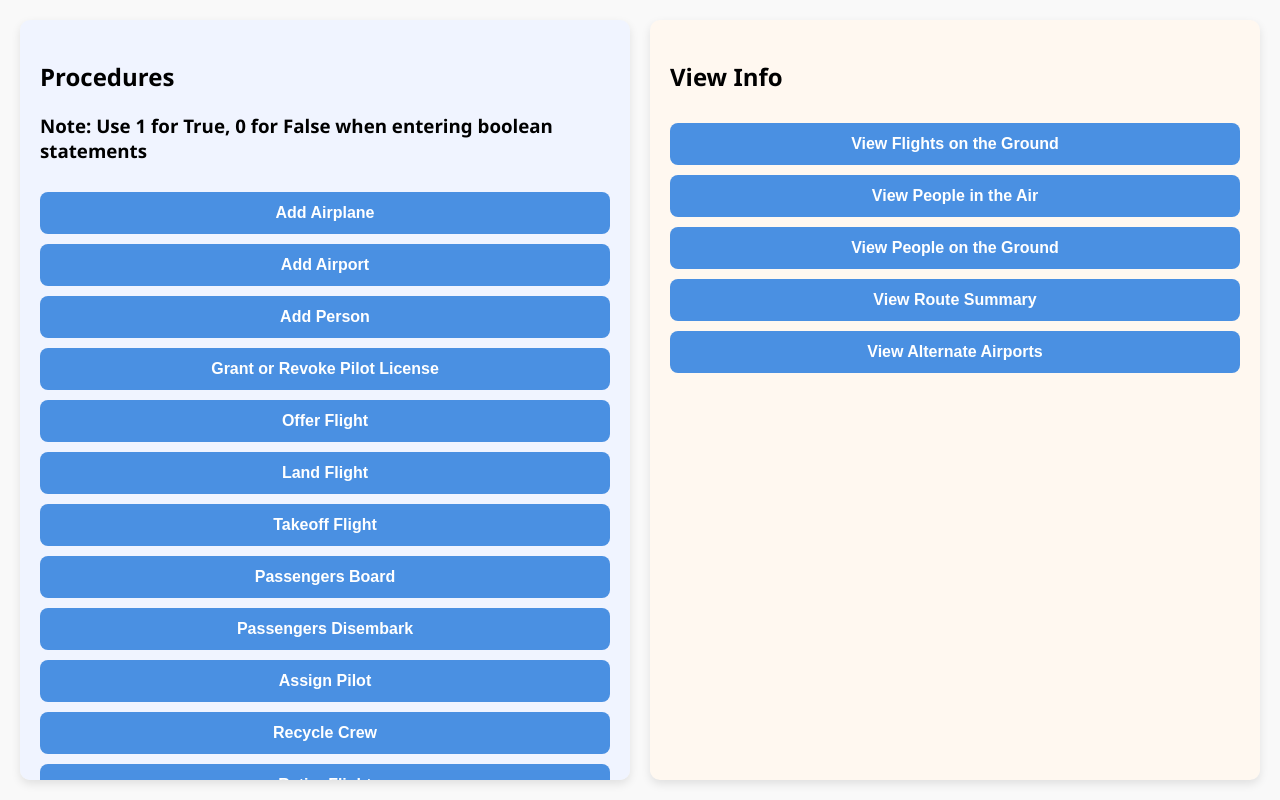
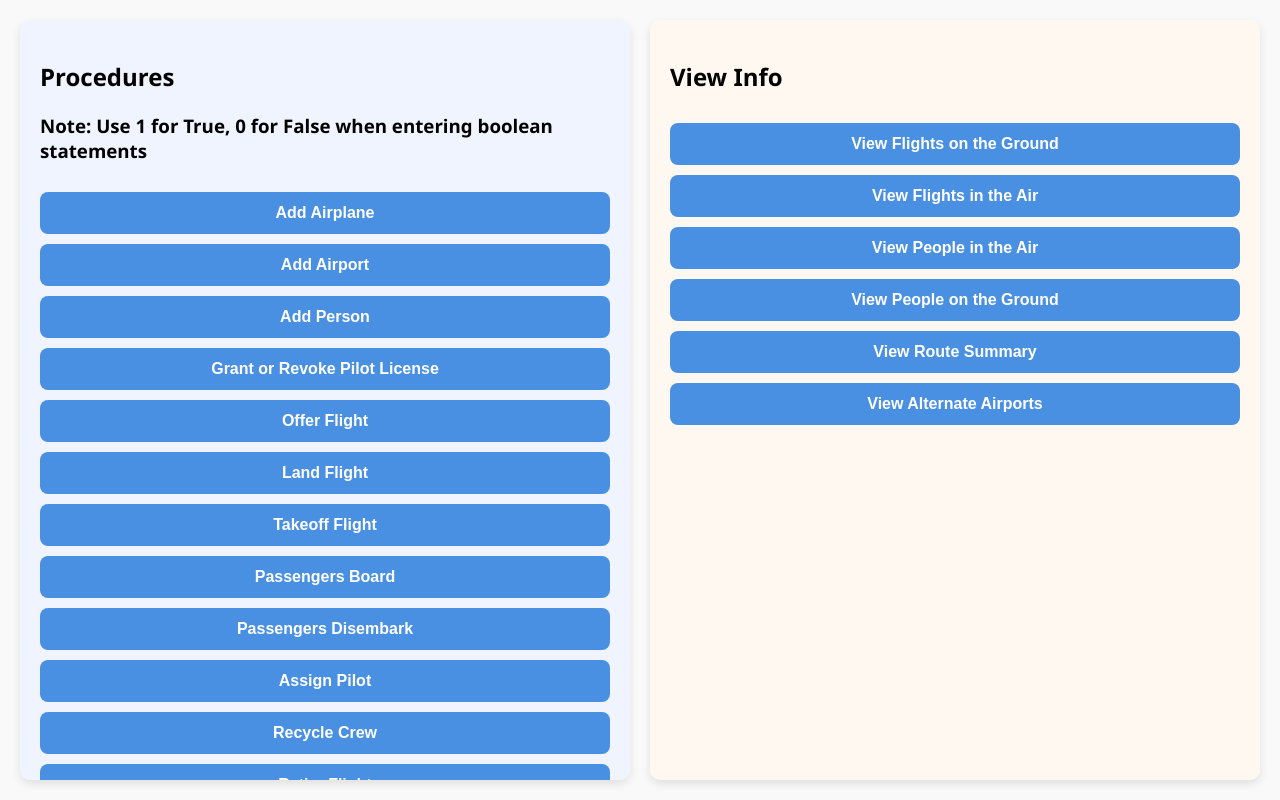
Before and after one commit to Anonymoustank/Phase-IV---CS-4400, a React (Create React App) app in the folder client/: page / in a window 1280 px wide. Built offline with nearby package versions, Linux system fonts and the light colour scheme; the HTML template or start-up script is replaced by a standard one.

Commit message:
added flights in the air

```diff
--- a/client/src/App.js
+++ b/client/src/App.js
@@ -302,6 +302,28 @@ function App() {
           </Popup>
 
           <Popup
+            trigger={<button className="popup-button">View Flights in the Air</button>}
+            modal
+            nested
+            onOpen={() => getView('select * from flights_in_the_air;')}
+            contentStyle={{
+              width: '90%',
+              maxWidth: '1200px',
+              padding: '20px',
+              overflow: 'auto'
+            }}
+          >
+            {() => (
+              <div>
+                <h3>Flights in the Air</h3>
+                {loading && <p>Loading...</p>}
+                {error && <p style={{ color: 'red' }}>{error}</p>}
+                <DataTable data={data} />
+              </div>
+            )}
+          </Popup>
+
+          <Popup
             trigger={<button className="popup-button">View People in the Air</button>}
             modal
             nested
```
